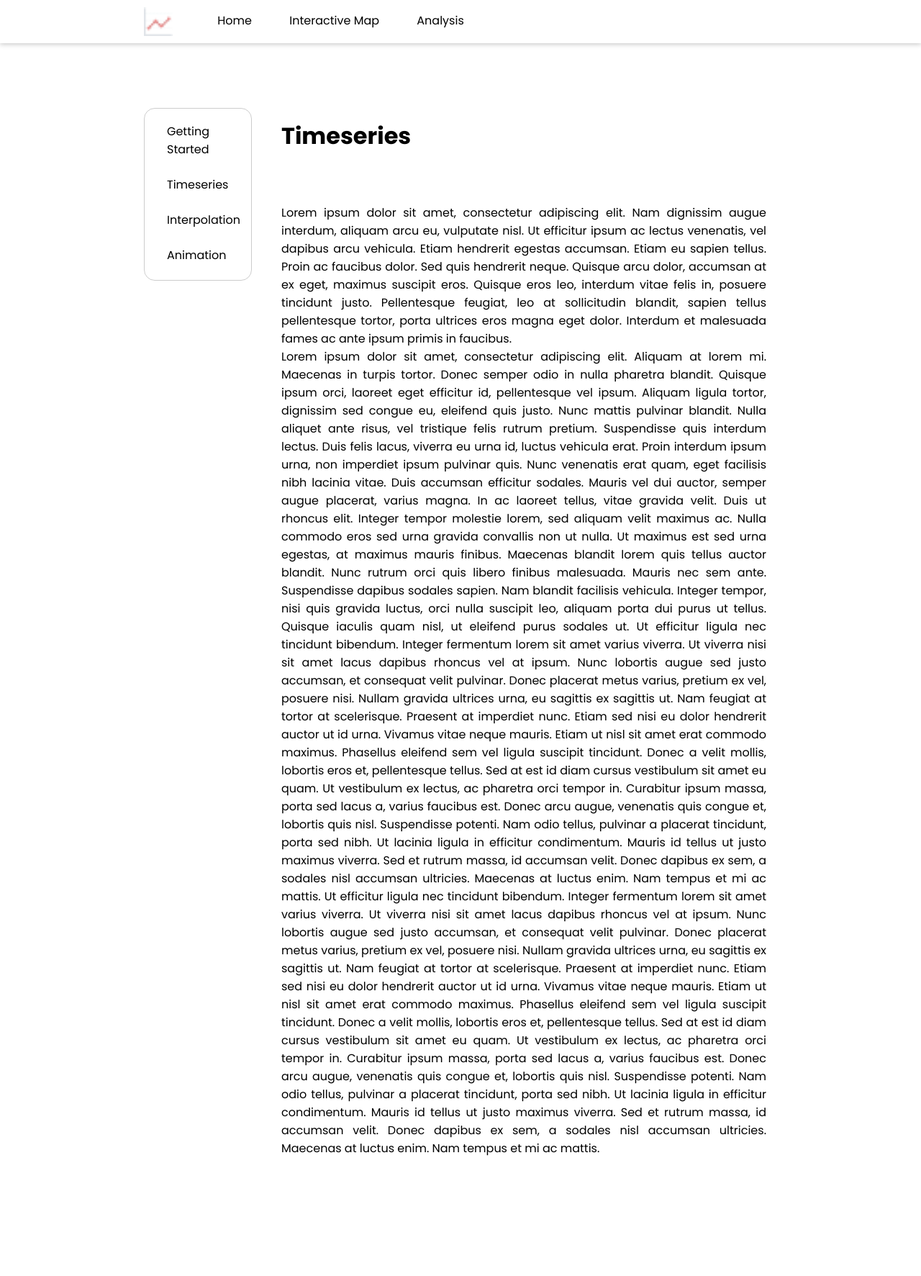
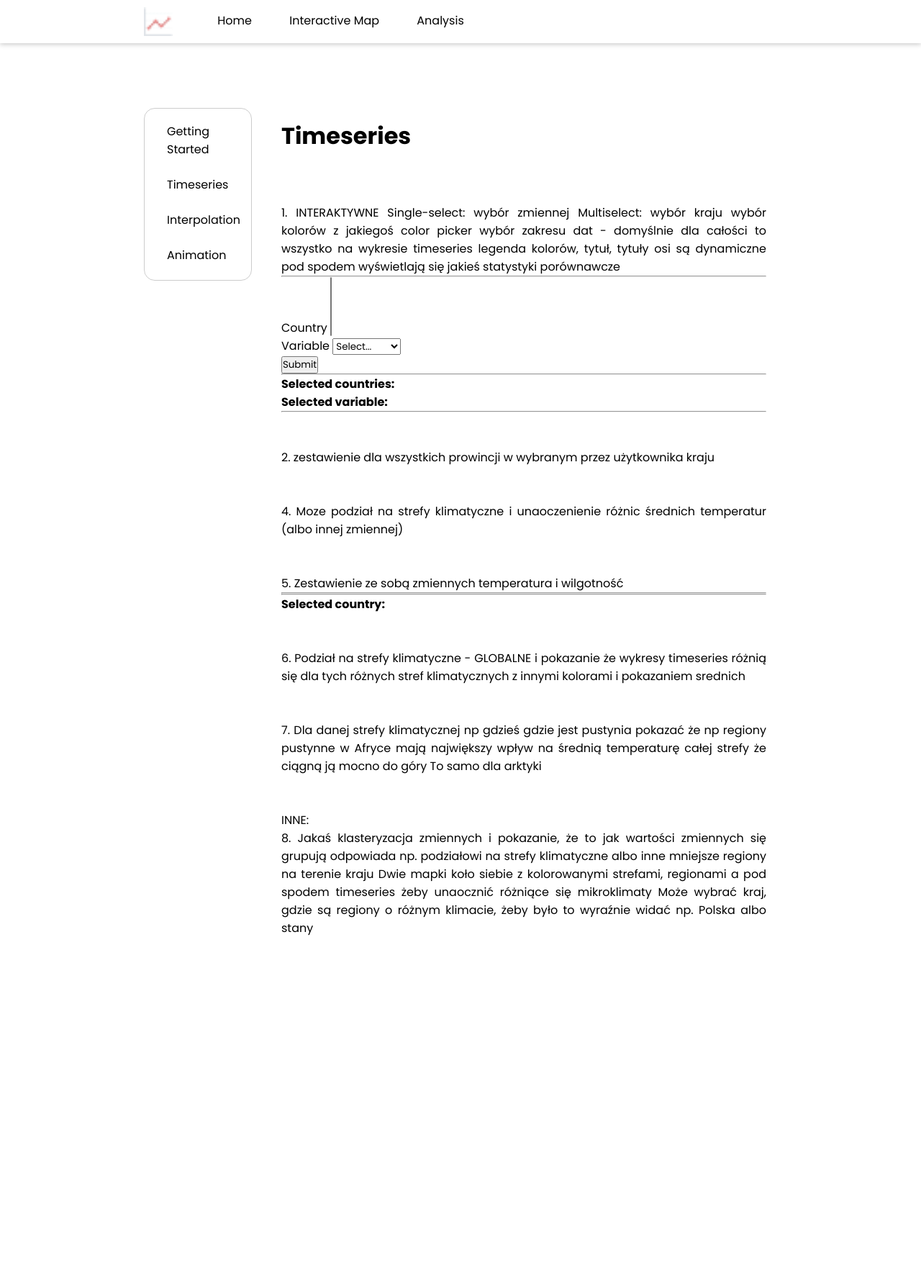
Before and after one commit to ewapelc/MeteoApp, a Django app: page /analysis/timeseries/ in a window 1280 px wide. Shown: the whole page at 72% size. After the commit the page ends 1300 px from the top, so only its background shows below. Run offline with Django 3.2, Linux system fonts and the light colour scheme; data that the repository does not hold is empty.

Commit message:
Timeseries plot 1 and 5

```diff
--- a/interactiveMap/static/analysis_page1.css
+++ b/interactiveMap/static/analysis_page2.css
@@ -68,3 +68,7 @@ h1 {
     border-radius: 4px;
     color: blue;
 }
+
+.timeseries-plot {
+    padding-bottom: 50px;
+}
--- a/interactiveMap/templates/analysis_page/layout.html
+++ b/interactiveMap/templates/analysis_page/layout.html
@@ -9,7 +9,7 @@
 
         <!--Custom CSS-->
         {% load static %}
-        <link rel="stylesheet" href="{% static 'analysis_page1.css' %}">
+        <link rel="stylesheet" href="{% static 'analysis_page2.css' %}">
     </head>
 <body>
 {% include 'stations/navbar.html' %}
--- a/interactiveMap/templates/analysis_page/timeseries.html
+++ b/interactiveMap/templates/analysis_page/timeseries.html
@@ -2,21 +2,168 @@
 
 <h1>Timeseries</h1>
 
+<div class="timeseries-plot">
+    <span>
+    1. INTERAKTYWNE
+    Single-select: wybór zmiennej
+    Multiselect: wybór kraju
+    wybór kolorów z jakiegoś color picker
+    wybór zakresu dat - domyślnie dla całości
+
+    to wszystko na wykresie timeseries
+    legenda kolorów, tytuł, tytuły osi są dynamiczne
+
+
+    pod spodem wyświetlają się jakieś statystyki
+    porównawcze
+    </span>
+    <hr>
+
+    <div class="form">
+        <form method="post">
+        {% csrf_token %}
+            <div class="user-input">
+                <label for="country">Country</label>
+                <select id="country" name="country[]" multiple required>
+                    <option selected disabled style="display:none;" value="">Select...</option>
+                    {% if countries %}
+                        {% for country in countries %}
+                            <option value="{{ country.id }}">{{ country.name }}</option>
+                        {% endfor %}
+                    {% endif %}
+                </select>
+            </div>
+
+            <div class="user-input">
+                <label for="variable">Variable</label>
+                <select id="variable" name="variable" required>
+                    <option selected disabled style="display:none;" value="">Select...</option>
+                    {% if variables %}
+                        {% for var in variables %}
+                            <option value="{{ var }}">{{ var }}</option>
+                        {% endfor %}
+                    {% endif %}
+                </select>
+            </div>
+
+            <input type="submit" value="Submit">
+        </form>
+    </div>
+    <hr>
+    <p><strong>Selected countries:</strong></p>
+    {% if chosen_countries %}
+        {% for country in chosen_countries %}
+            <p>{{ country.name }}</p>
+        {% endfor %}
+    {% endif %}
+
+    <p><strong>Selected variable:</strong></p>
+    {% if chosen_var %}
+        <p>{{ chosen_var }}</p>
+    {% endif %}
+
+    <hr>
+
+    <div class="plot">
+        {% autoescape off %}
+        {{ timeseries1|safe }}
+        {% endautoescape %}
+    </div>
+</div>
+
+<div class="timeseries-plot">
 <span>
-            Lorem ipsum dolor sit amet, consectetur adipiscing elit. Nam dignissim augue interdum, aliquam arcu eu, vulputate nisl. Ut efficitur ipsum ac lectus venenatis, vel dapibus arcu vehicula. Etiam hendrerit egestas accumsan. Etiam eu sapien tellus. Proin ac faucibus dolor. Sed quis hendrerit neque. Quisque arcu dolor, accumsan at ex eget, maximus suscipit eros. Quisque eros leo, interdum vitae felis in, posuere tincidunt justo. Pellentesque feugiat, leo at sollicitudin blandit, sapien tellus pellentesque tortor, porta ultrices eros magna eget dolor. Interdum et malesuada fames ac ante ipsum primis in faucibus.
+2.
+zestawienie dla wszystkich
+prowincji w wybranym przez użytkownika kraju
+</span>
+</div>
+
+<div class="timeseries-plot">
+<span>
+4.
+Moze podział na strefy klimatyczne i unaoczenienie różnic
+średnich temperatur (albo innej zmiennej)
+</span>
+</div>
+
+<div class="timeseries-plot">
+    <span>
+    5.
+    Zestawienie ze sobą zmiennych temperatura i wilgotność
+    </span>
+    <hr>
+<!--        <div class="form">-->
+<!--        <form method="post">-->
+<!--        {% csrf_token %}-->
+<!--            <div class="user-input">-->
+<!--                <label for="country5">Country</label>-->
+<!--                <select id="country5" name="country5" required>-->
+<!--                    <option selected disabled style="display:none;" value="">Select...</option>-->
+<!--                    {% if countries %}-->
+<!--                        {% for country in countries %}-->
+<!--                            <option value="{{ country.id }}">{{ country.name }}</option>-->
+<!--                        {% endfor %}-->
+<!--                    {% endif %}-->
+<!--                </select>-->
+<!--            </div>-->
+
+<!--            <input type="submit" value="Submit">-->
+<!--        </form>-->
+<!--    </div>-->
+
+    <hr>
+    <p><strong>Selected country:</strong></p>
+    {% if chosen_country5 %}
+        <p>{{ chosen_country5.name }}</p>
+    {% endif %}
+
+    <div class="plot">
+        {% autoescape off %}
+        {{ timeseries5|safe }}
+        {% endautoescape %}
+    </div>
+</div>
+
+<div class="timeseries-plot">
+<span>
+6. Podział na strefy klimatyczne - GLOBALNE
+i pokazanie że wykresy timeseries różnią się dla tych
+różnych stref klimatycznych
+z innymi kolorami i pokazaniem srednich
+</span>
+</div>
+
+<div class="timeseries-plot">
+<span>
+7. Dla danej strefy klimatycznej
+np gdzieś gdzie jest pustynia
+pokazać że np regiony pustynne w Afryce mają największy wpływ
+na średnią temperaturę całej strefy
+że ciągną ją mocno do góry
+
+To samo dla arktyki
+</span>
+</div>
+
+<div class="timeseries-plot">
+<span>
+INNE:
 <br>
-Lorem ipsum dolor sit amet, consectetur adipiscing elit. Aliquam at lorem mi. Maecenas in turpis tortor. Donec semper odio in nulla pharetra blandit. Quisque ipsum orci, laoreet eget efficitur id, pellentesque vel ipsum. Aliquam ligula tortor, dignissim sed congue eu, eleifend quis justo. Nunc mattis pulvinar blandit. Nulla aliquet ante risus, vel tristique felis rutrum pretium. Suspendisse quis interdum lectus. Duis felis lacus, viverra eu urna id, luctus vehicula erat. Proin interdum ipsum urna, non imperdiet ipsum pulvinar quis. Nunc venenatis erat quam, eget facilisis nibh lacinia vitae. Duis accumsan efficitur sodales. Mauris vel dui auctor, semper augue placerat, varius magna.
+8. Jakaś klasteryzacja zmiennych i pokazanie, że
+to jak wartości zmiennych się grupują odpowiada np.
+podziałowi na strefy klimatyczne
+albo inne mniejsze regiony na terenie kraju
+Dwie mapki koło siebie z kolorowanymi strefami, regionami
+a pod spodem timeseries
+żeby unaocznić różniące się mikroklimaty
 
-In ac laoreet tellus, vitae gravida velit. Duis ut rhoncus elit. Integer tempor molestie lorem, sed aliquam velit maximus ac. Nulla commodo eros sed urna gravida convallis non ut nulla. Ut maximus est sed urna egestas, at maximus mauris finibus. Maecenas blandit lorem quis tellus auctor blandit. Nunc rutrum orci quis libero finibus malesuada. Mauris nec sem ante. Suspendisse dapibus sodales sapien. Nam blandit facilisis vehicula. Integer tempor, nisi quis gravida luctus, orci nulla suscipit leo, aliquam porta dui purus ut tellus. Quisque iaculis quam nisl, ut eleifend purus sodales ut.
 
-Ut efficitur ligula nec tincidunt bibendum. Integer fermentum lorem sit amet varius viverra. Ut viverra nisi sit amet lacus dapibus rhoncus vel at ipsum. Nunc lobortis augue sed justo accumsan, et consequat velit pulvinar. Donec placerat metus varius, pretium ex vel, posuere nisi. Nullam gravida ultrices urna, eu sagittis ex sagittis ut. Nam feugiat at tortor at scelerisque. Praesent at imperdiet nunc. Etiam sed nisi eu dolor hendrerit auctor ut id urna. Vivamus vitae neque mauris.
-
-Etiam ut nisl sit amet erat commodo maximus. Phasellus eleifend sem vel ligula suscipit tincidunt. Donec a velit mollis, lobortis eros et, pellentesque tellus. Sed at est id diam cursus vestibulum sit amet eu quam. Ut vestibulum ex lectus, ac pharetra orci tempor in. Curabitur ipsum massa, porta sed lacus a, varius faucibus est. Donec arcu augue, venenatis quis congue et, lobortis quis nisl. Suspendisse potenti. Nam odio tellus, pulvinar a placerat tincidunt, porta sed nibh. Ut lacinia ligula in efficitur condimentum. Mauris id tellus ut justo maximus viverra. Sed et rutrum massa, id accumsan velit. Donec dapibus ex sem, a sodales nisl accumsan ultricies. Maecenas at luctus enim. Nam tempus et mi ac mattis.
-
-Ut efficitur ligula nec tincidunt bibendum. Integer fermentum lorem sit amet varius viverra. Ut viverra nisi sit amet lacus dapibus rhoncus vel at ipsum. Nunc lobortis augue sed justo accumsan, et consequat velit pulvinar. Donec placerat metus varius, pretium ex vel, posuere nisi. Nullam gravida ultrices urna, eu sagittis ex sagittis ut. Nam feugiat at tortor at scelerisque. Praesent at imperdiet nunc. Etiam sed nisi eu dolor hendrerit auctor ut id urna. Vivamus vitae neque mauris.
-
-Etiam ut nisl sit amet erat commodo maximus. Phasellus eleifend sem vel ligula suscipit tincidunt. Donec a velit mollis, lobortis eros et, pellentesque tellus. Sed at est id diam cursus vestibulum sit amet eu quam. Ut vestibulum ex lectus, ac pharetra orci tempor in. Curabitur ipsum massa, porta sed lacus a, varius faucibus est. Donec arcu augue, venenatis quis congue et, lobortis quis nisl. Suspendisse potenti. Nam odio tellus, pulvinar a placerat tincidunt, porta sed nibh. Ut lacinia ligula in efficitur condimentum. Mauris id tellus ut justo maximus viverra. Sed et rutrum massa, id accumsan velit. Donec dapibus ex sem, a sodales nisl accumsan ultricies. Maecenas at luctus enim. Nam tempus et mi ac mattis.
+Może wybrać kraj, gdzie są regiony o różnym klimacie, żeby
+było to wyraźnie widać
+np. Polska albo stany
 </span>
+</div>
 
 
 </div>
--- a/interactiveMap/views.py
+++ b/interactiveMap/views.py
@@ -376,10 +376,137 @@ def getting_started(request):
     return render(request, 'analysis_page/getting_started.html')
 
 def timeseries(request):
-    return render(request, 'analysis_page/timeseries.html')
+    context = {
+        'countries': WorldBorder.objects.all().order_by('name'),
+        'variables': ['temp', 'rel_hum', 'tcc', 'spec_hum', 'u_wind', 'v_wind', 'gust', 'pwat']
+    }
+
+    if request.method == 'POST':
+        context['chosen_countries'] = WorldBorder.objects.filter(id__in=request.POST.getlist('country[]')).values()
+        context['chosen_var'] = request.POST.get('variable')
+
+
+        # plot 1 - multiple countries
+        var_data = long_name_and_unit(context['chosen_var'])
+
+        meteo_vars = []
+        i = 0
+        time = 0
+        for country in context['chosen_countries']:
+            if i == 0:
+                res = extract_var(country=country, meteo_variable=context['chosen_var'])
+                time = res['time']
+                meteo_var = res['meteo_var']
+            else:
+                meteo_var = extract_var(country=country, meteo_variable=context['chosen_var'])['meteo_var']
+            meteo_vars.append(meteo_var)
+
+        timezone_corrected_l = [datetime.strptime(
+            datetime.strftime(TIME + timedelta(hours=2), "%d-%m-%Y %H:%M"),
+            "%d-%m-%Y %H:%M"
+        ) for TIME in time]
+
+        fig = px.line(
+            x=timezone_corrected_l,
+            y=meteo_vars,
+            title=f'Average {var_data["long_name"]} [{var_data["unit"]}] in Selected Countries',
+            # width=900,
+            # height=250,
+            labels={"x": "Date", "value": var_data['long_name'] + ' [' + var_data['unit'] + ']'},
+            markers=True
+        )
+        fig.update_layout(legend_title_text='Country')
+
+        country_names = context['chosen_countries'].values_list('name', flat=True)
+        old_names = ['wide_variable_' + str(num) for num in list(range(len(country_names)))]
+        new_names = {old_names[i]: country_names[i] for i in range(len(old_names))}
+        fig.for_each_trace(lambda t: t.update(name=new_names[t.name],
+                                              legendgroup=new_names[t.name],
+                                              hovertemplate=t.hovertemplate.replace(t.name, new_names[t.name])
+                                              )
+                           )
+
+        fig = fig._repr_html_()
+        context['timeseries1'] = fig
+
+
+        # plot 5 - correlation
+        context['chosen_country5'] = WorldBorder.objects.filter(id=request.POST.get('country5')).values()
+        # #country5 = WorldBorder.objects.filter(id=request.POST.get('country5')).values()
+        # country_geometry = WorldBorder.objects.filter(id=request.POST.get('country5')).values().last()['mpoly']
+        queryset = Location.objects.all().values('time').annotate(
+            avg_temp=Avg('temp')).annotate(
+            avg_rel_hum=Avg('rel_hum')).annotate(
+            avg_spec_hum=Avg('spec_hum')).order_by()
+        temp = queryset.values_list('avg_temp', flat=True)
+        rel_hum = queryset.values_list('avg_rel_hum', flat=True)
+        spec_hum = queryset.values_list('avg_spec_hum', flat=True)
+        meteo_vars = [temp, rel_hum, spec_hum]
+
+        time = queryset.values_list('time', flat=True)
+        timezone_corrected_l = [datetime.strptime(
+            datetime.strftime(TIME + timedelta(hours=2), "%d-%m-%Y %H:%M"),
+            "%d-%m-%Y %H:%M"
+        ) for TIME in time]
+
+        fig = px.line(
+            x=timezone_corrected_l,
+            y=meteo_vars,
+            title=f'Comparison of Average Values of Meteorological Variables in ',
+            # width=900,
+            # height=250,
+            labels={"x": "Date", "y": "Variables"},
+            markers=True
+        )
+        fig.update_layout(legend_title_text='Variable')
+        var_names = ['Temperature', 'Relative Humidity', 'Specific Humidity']
+        old_names = ['wide_variable_' + str(num) for num in list(range(len(var_names)))]
+        new_names = {old_names[i]: var_names[i] for i in range(len(old_names))}
+        fig.for_each_trace(lambda t: t.update(name=new_names[t.name],
+                                              legendgroup=new_names[t.name],
+                                              hovertemplate=t.hovertemplate.replace(t.name, new_names[t.name])
+                                              )
+                           )
+        fig = fig._repr_html_()
+        context['timeseries5'] = fig
+
+
+
+    return render(request, 'analysis_page/timeseries.html', context)
+
+
+def extract_var(country, meteo_variable):
+    # filter
+    country_geometry = WorldBorder.objects.filter(name=country['name']).values().last()['mpoly']
+    queryset = Location.objects.filter(geometry__intersects=country_geometry).values('time').annotate(
+        meteo_var=Avg(meteo_variable)).order_by()
+    # extract time and variable
+    time = queryset.values_list('time', flat=True)
+    meteo_var = queryset.values_list('meteo_var', flat=True)
+    #
+    return {'time': time, 'meteo_var': meteo_var}
+
 
 def interpolation(request):
     return render(request, 'analysis_page/interpolation.html')
 
 def animation(request):
     return render(request, 'analysis_page/animation.html')
+
+def long_name_and_unit(var):
+    if var == 'temp':
+        return {'long_name': 'Temperature', 'unit': 'K'}
+    elif var == 'rel_hum':
+        return {'long_name': 'Relative Humidity', 'unit': '%'}
+    elif var == 'spec_hum':
+        return {'long_name': 'Specific Humidity', 'unit': 'kg/kg'}
+    elif var == 'tcc':
+        return {'long_name': 'Total Cloud Cover', 'unit': '%'}
+    elif var == 'u_wind':
+        return {'long_name': 'U-Component of Wind', 'unit': 'm/s'}
+    elif var == 'v_wind':
+        return {'long_name': 'V-Component of Wind', 'unit': 'm/s'}
+    elif var == 'gust':
+        return {'long_name': 'Wind Speed (Gust)', 'unit': 'm/s'}
+    elif var == 'pwat':
+        return {'long_name': 'Precipitable Water', 'unit': 'kg/m^2'}
```
